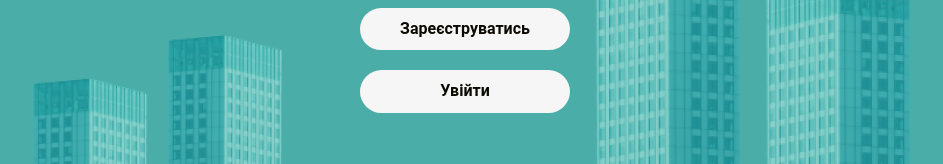
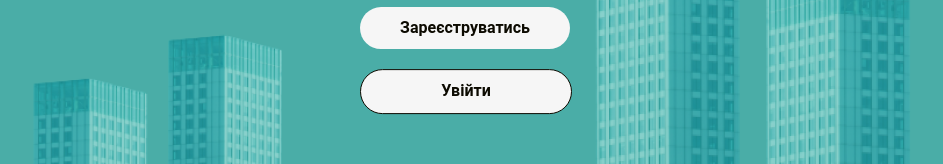
Before and after one commit to teamchallenge-chat/teamchallenge-chat-frontend, an Angular app: page / in a window 1280 px wide. Shown: the part 323-487 px from the top of the page, without its empty margins (175-1118 px from the left). Built offline with nearby package versions, Linux system fonts and the light colour scheme.

Commit message:
refactor: add button border

```diff
--- a/src/app/auth/pages/start-page/start-page.component.scss
+++ b/src/app/auth/pages/start-page/start-page.component.scss
@@ -13,6 +13,10 @@ img {
     background-color: $secondaryFontAndBlocksColor;
     color: $primaryFontColor;
     margin-bottom: 20px;
+
+    &:last-of-type {
+      border: 1px solid $primaryFontColor;
+    }
   }
 }
 
```
